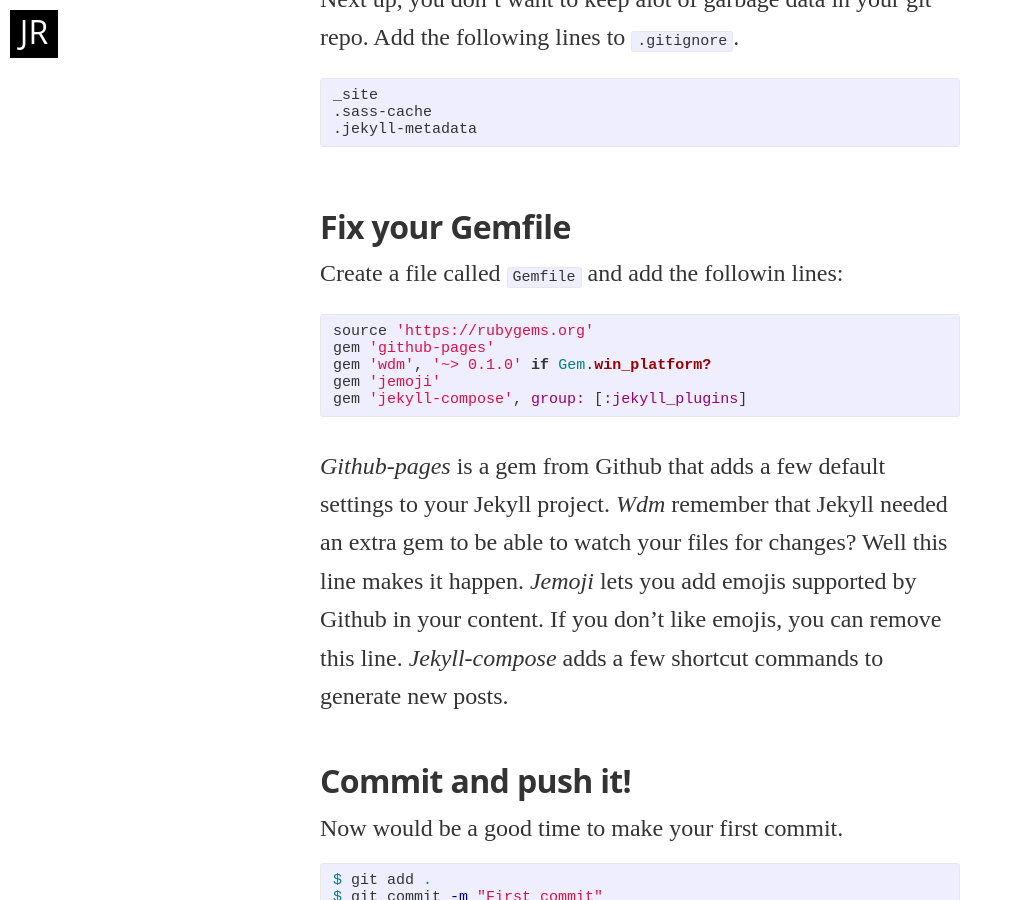
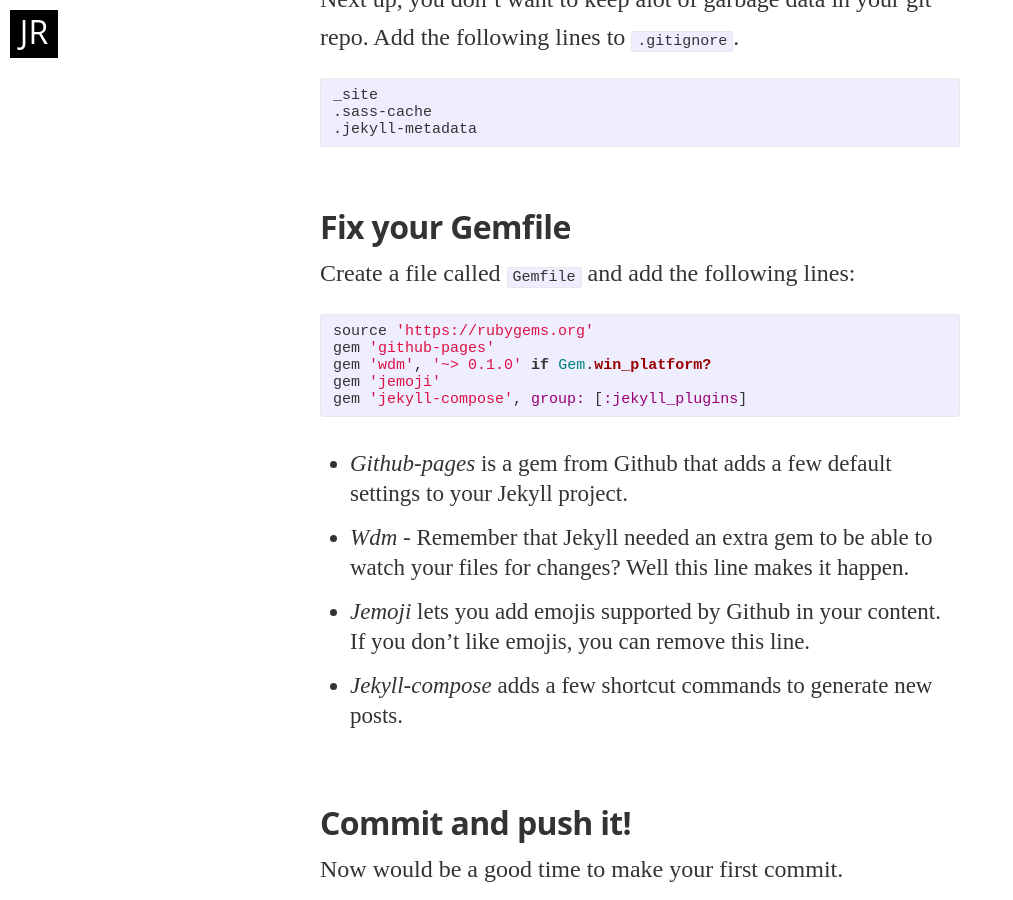
Before and after one commit to jacobrastad/jacobrastad.github.io, a Jekyll site: the page built from _posts/2016-03-06-getting-started-with-jekyll-on-github-with-windows.md, in a window 1280 px wide and 900 px high, scrolled down 2474 px. Shown: the whole window, without its empty margins (0-1013 px from the left). Built offline with Jekyll 4.4.1, drawn with Linux system fonts in a browser that asks for light colours; nearby versions of some CDN libraries; some web fonts are replaced; some of the changed text lies outside the part shown.

Commit message:
Fix spelling errors

```diff
--- a/_posts/2016-03-06-getting-started-with-jekyll-on-github-with-windows.md
+++ b/_posts/2016-03-06-getting-started-with-jekyll-on-github-with-windows.md
@@ -62,7 +62,7 @@
 
 ## Fix your Gemfile
 
-Create a file called `Gemfile` and add the followin lines:
+Create a file called `Gemfile` and add the following lines:
 
 {% highlight ruby %}
 source 'https://rubygems.org'
@@ -72,10 +72,10 @@
 gem 'jekyll-compose', group: [:jekyll_plugins]
 {% endhighlight %}
 
-*Github-pages* is a gem from Github that adds a few default settings to your Jekyll project.
-*Wdm* remember that Jekyll needed an extra gem to be able to watch your files for changes? Well this line makes it happen.
-*Jemoji* lets you add emojis supported by Github in your content. If you don't like emojis, you can remove this line.
-*Jekyll-compose* adds a few shortcut commands to generate new posts.
+- *Github-pages* is a gem from Github that adds a few default settings to your Jekyll project.
+- *Wdm* - Remember that Jekyll needed an extra gem to be able to watch your files for changes? Well this line makes it happen.
+- *Jemoji* lets you add emojis supported by Github in your content. If you don't like emojis, you can remove this line.
+- *Jekyll-compose* adds a few shortcut commands to generate new posts.
 
 ## Commit and push it!
 
```
Also changed, not shown: other parts of _posts/2016-03-06-getting-started-with-jekyll-on-github-with-windows.md (+1 -1 lines).
